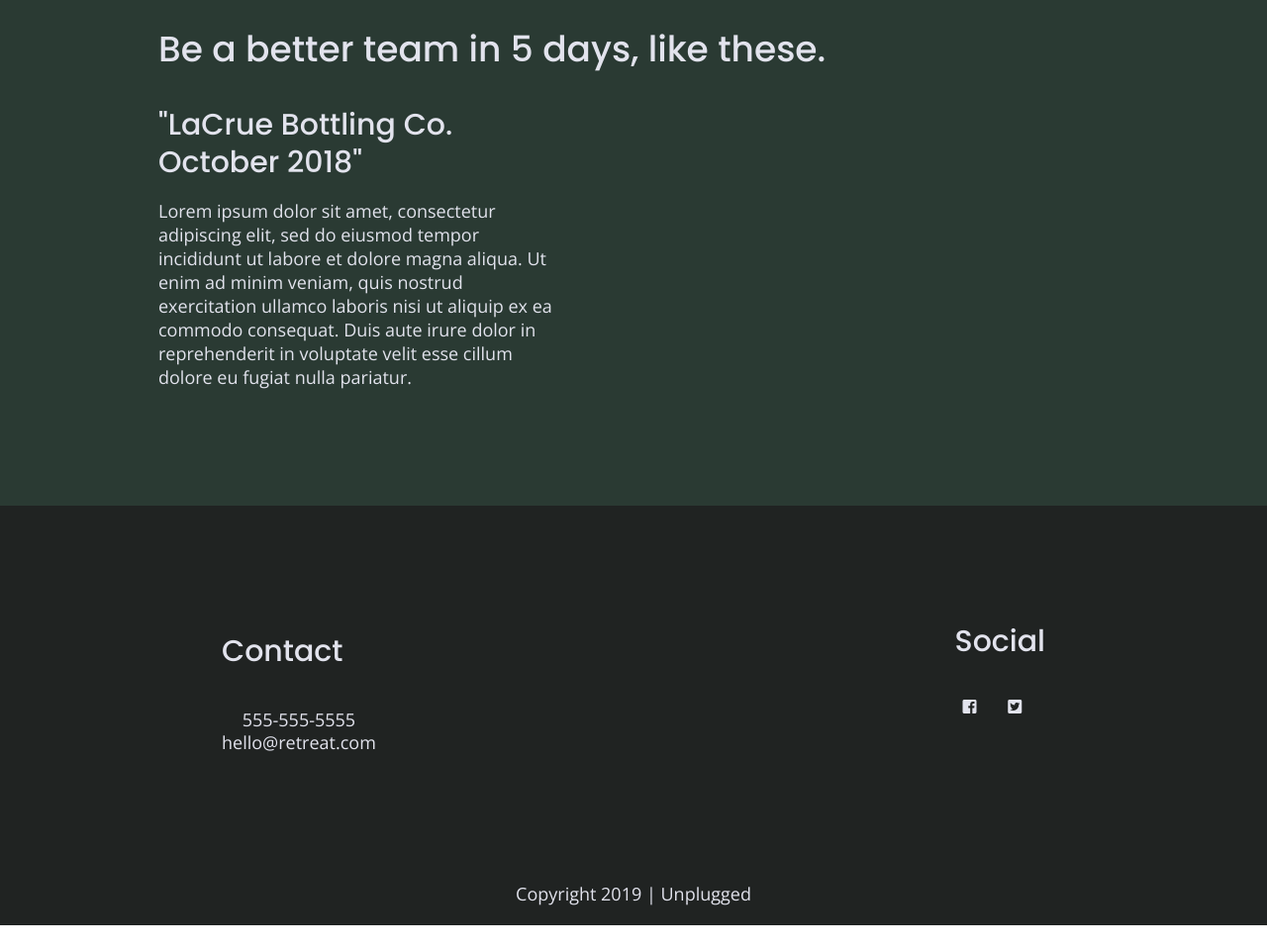
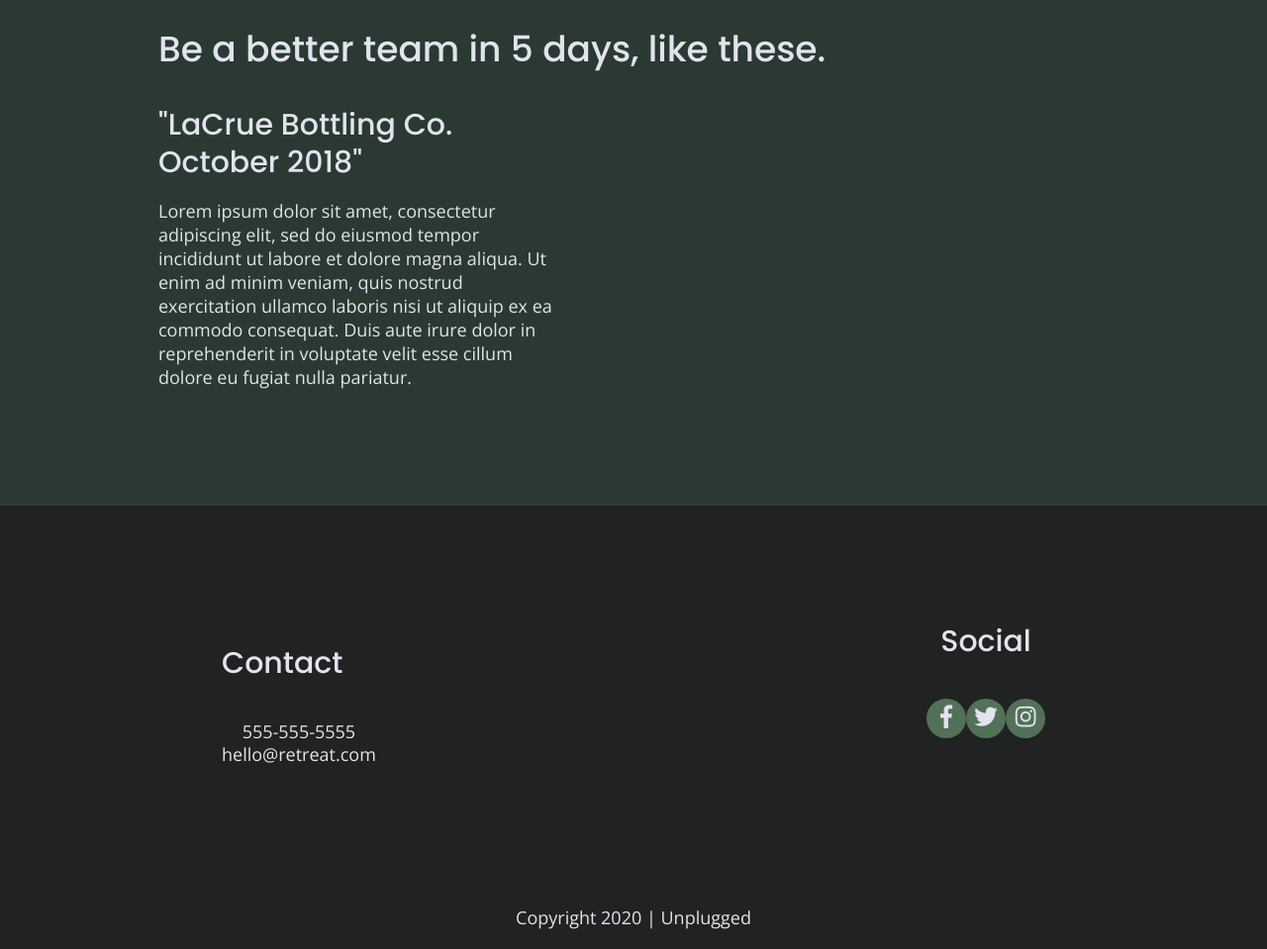
Before and after one commit to khuzca/unplugged-retreat, a website built with Parcel: page index.html in a window 1280 px wide. Shown: the part 2013-2972 px from the top of the page at 99% size. Before the commit the page ends 2948 px from the top, so only its background shows below. Built offline with nearby package versions, Linux system fonts and the light colour scheme.

Commit message:
Social icons

```diff
--- a/css/main.css
+++ b/css/main.css
@@ -264,10 +264,20 @@ footer .social-icons {
 }
 
 footer .social-icons p {
+  width: 40px;
+  height: 40px;
+  border-radius: 50%;
+  background-color: #527158;
   display: flex;
   justify-content: center;
   align-items: center;
+
 }
+
+footer .social-icons p i {
+  font-size: 1.3125em;
+}
+
 
 footer .copyright {
   text-align: center;
--- a/index.html
+++ b/index.html
@@ -16,16 +16,13 @@
   <link rel="apple-touch-icon" href="icon.png">
   <!-- Place favicon.ico in the root directory -->
 
-  <link rel="stylesheet" href="css/normalize.css">
-  <link rel="stylesheet" href="css/main.css">
-
   <meta name="theme-color" content="#fafafa">
-
-    <!-- Google Fonts -->
+  <!-- Google Fonts -->
   <link href="https://fonts.googleapis.com/css?family=Open+Sans:400,700|Poppins:500,700" rel="stylesheet">
-
-    <!-- Icon kit -->
+ <!-- Icon kit -->
     <link rel="stylesheet" href="https://use.fontawesome.com/releases/v5.5.0/css/all.css" integrity="sha384-B4dIYHKNBt8Bc12p+WXckhzcICo0wtJAoU8YZTY5qE0Id1GSseTk6S+L3BlXeVIU" crossorigin="anonymous">
+<link rel="stylesheet" href="css/normalize.css">
+<link rel="stylesheet" href="css/main.css">
 
     </head>
 
@@ -154,14 +151,15 @@
             <div class="social">
                 <h4> Social </h4>
                 <div class="social-icons">
-                    <i class="fab fa-facebook-square"></i>
-                     <p>
-                     <a href="https://www.facebook.com/retreat/" target="_blank"></a>
-                    </p>
-                    <i class="fab fa-twitter-square"></i>
-                     <p>
-                     <a href="https://www.twitter.com/retreat/" target="_blank"></a>
-                    </p>
+                <p>
+                <a href="https://www.facebook.com/retreat/" target="_blank"><i class="fab fa-facebook-f"></i></a>
+                </p>
+                <p>
+                <a href="https://twitter.com/retreat" target="_blank"><i class="fab fa-twitter"></i></a>
+                </p>
+                <p>
+                <a href="https://www.instagram.com/retreat/" target="_blank"><i class="fab fa-instagram"></i></a>
+                </p>
 
 
                     <!-- other social links here -->
@@ -171,7 +169,7 @@
     </div> <!--footer content-wrapper ends-->
 
     <div class="copyright">
-        <p>Copyright 2019 | Unplugged</p>
+        <p>Copyright 2020 | Unplugged</p>
     </div>
 </footer>
 
```
Also changed, not shown: about/index.html (+5 -4 lines), faq/index.html (+14 -8 lines).
